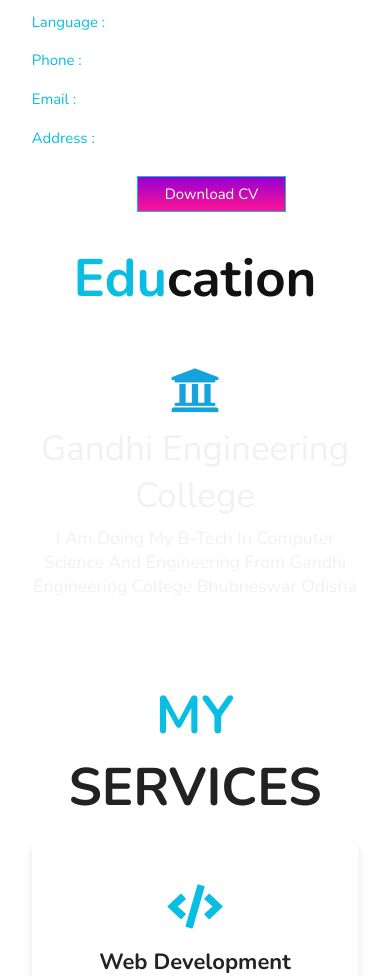
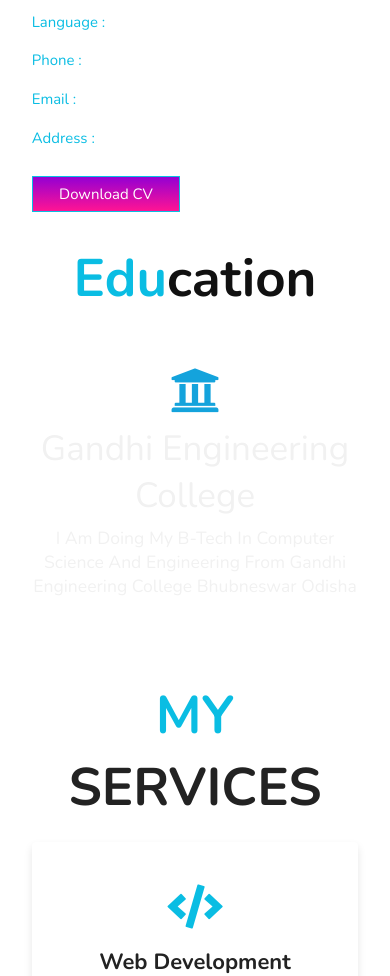
Before and after one commit to PratikBhatt4215/My-Personal-Portfolio, a plain HTML site: page index.html in a window 390 px wide. Shown: the part 1753-2729 px from the top of the page. Drawn offline with nearby package versions, Linux system fonts and the light colour scheme.

Commit message:
JustForCheck

```diff
--- a/css/style.css
+++ b/css/style.css
@@ -583,9 +583,7 @@ section{
     .about .row .image img{
         margin: 0px -52px;
     }
-    .btn{
-        margin-left: 0rem;
-    }
+
     .about .row .content .info{
         color: white;
     }
@@ -598,7 +596,5 @@ section{
     .show-scroll {
         width: 1.7rem;
     }
-    .middle{
-        margin-left:12rem;
-    }
+
 }
```
